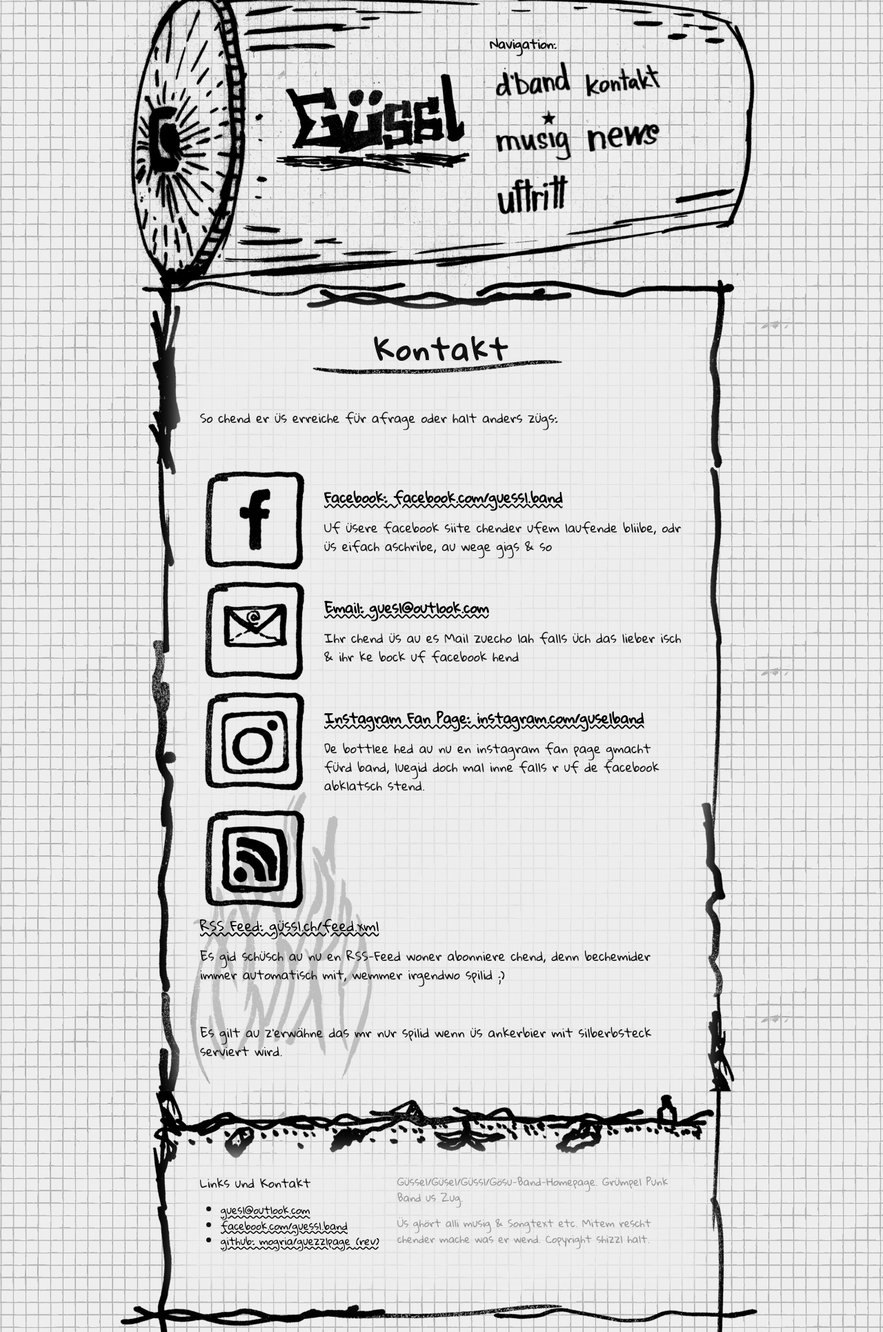
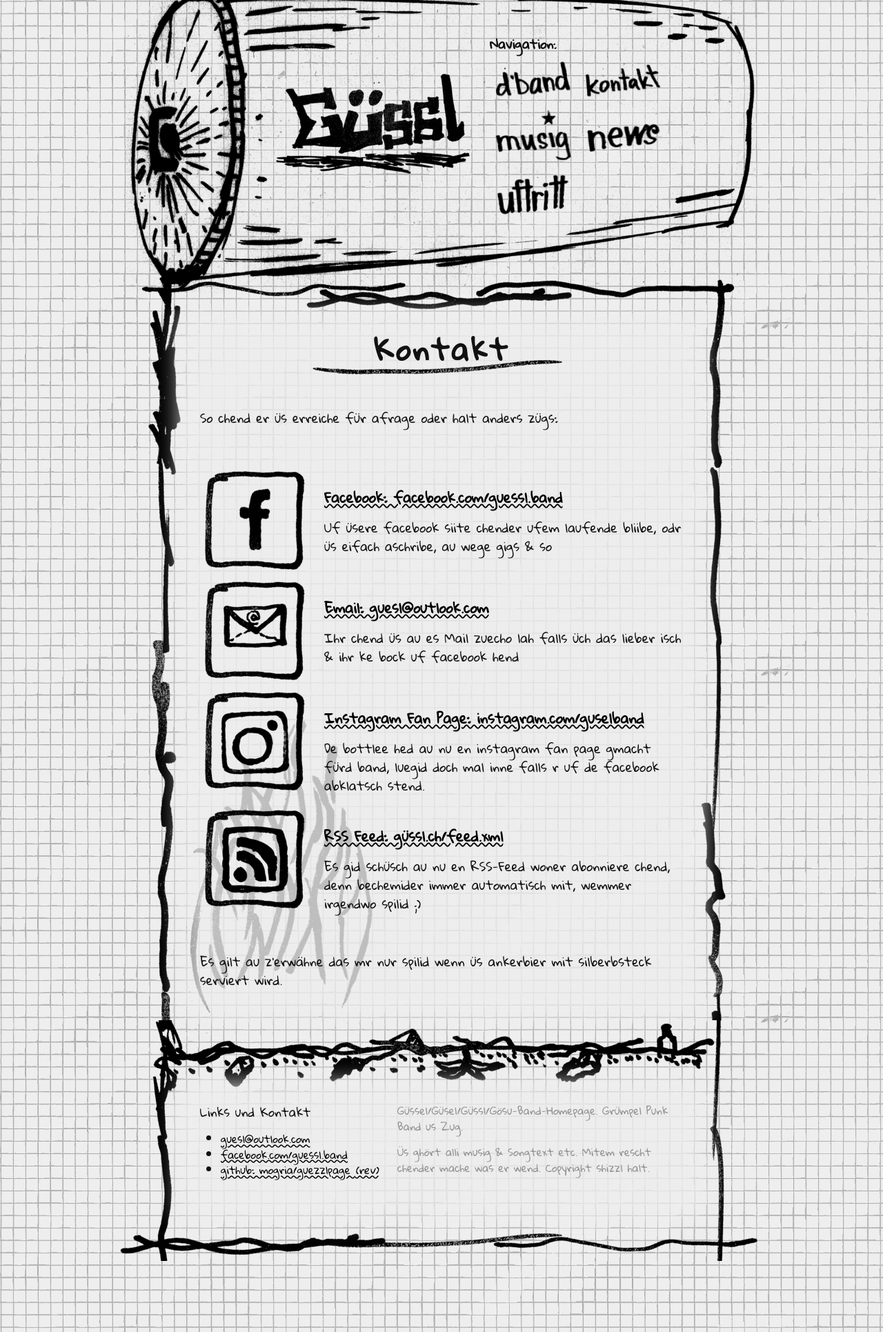
Before and after one commit to mogria/guezzlpage, a Jekyll site: the page built from kontakt.html, in a window 1280 px wide. Shown: the whole page at 69% size. Built offline with Jekyll 4.4.1, drawn with Linux system fonts in a browser that asks for light colours.

Commit message:
add forgotten styling for RSS contact

```diff
--- a/_sass/_contact.scss
+++ b/_sass/_contact.scss
@@ -1,4 +1,4 @@
-.contact-email, .contact-facebook, .contact-instagram {
+.contact-email, .contact-facebook, .contact-instagram, .contact-rss {
 
     .image-box {
         float: left;
```
